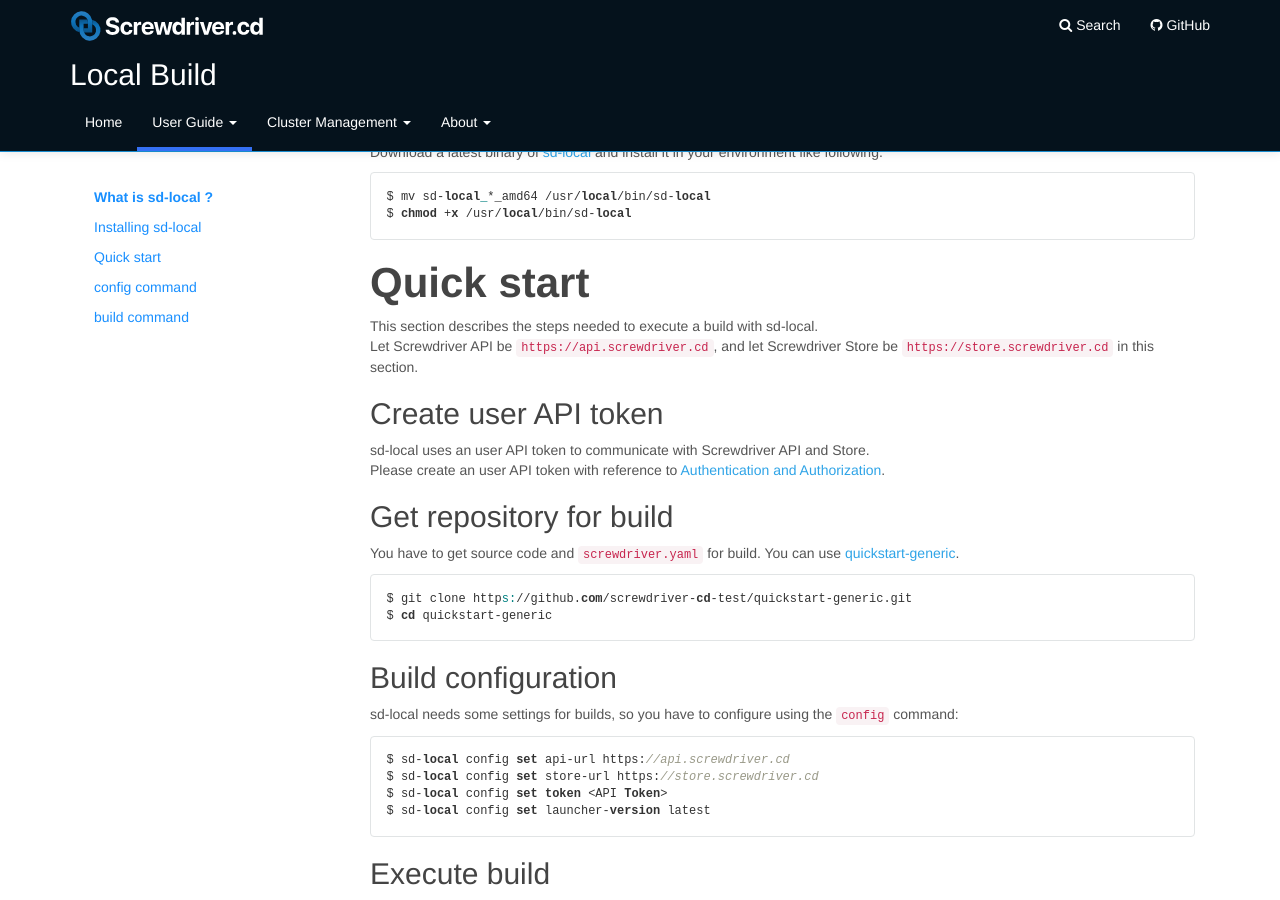
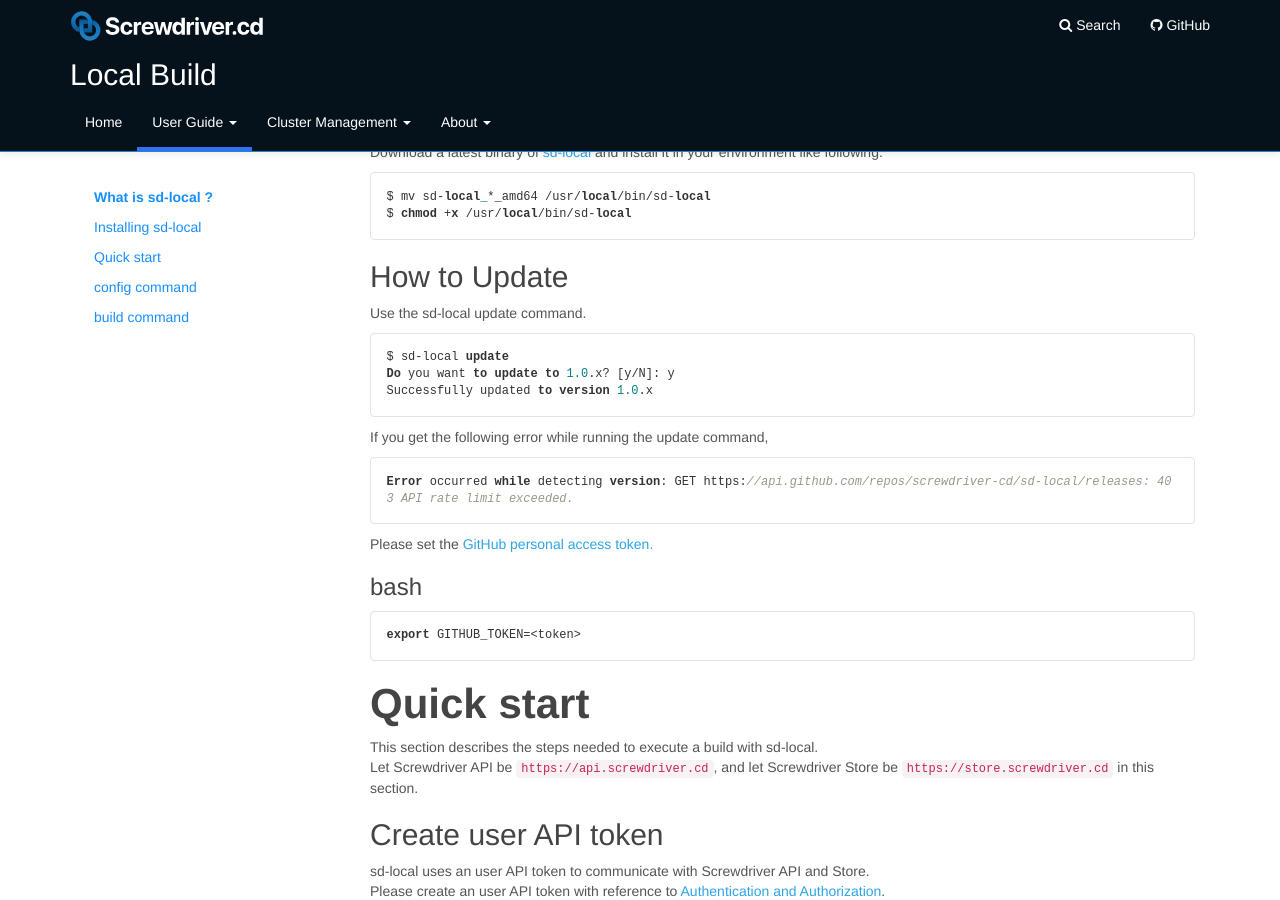
Before and after one commit to screwdriver-cd/guide, a Jekyll site: the page built from docs/user-guide/local.md, in a window 1280 px wide and 900 px high, scrolled down 419 px. Built offline with Jekyll 4.4.1, drawn with Linux system fonts in a browser that asks for light colours.

Commit message:
feat: Add update command to sd-local (#416)

````diff
--- a/docs/user-guide/local.md
+++ b/docs/user-guide/local.md
@@ -36,6 +36,23 @@ Download a latest binary of [sd-local](https://github.com/screwdriver-cd/sd-loca
 $ mv sd-local_*_amd64 /usr/local/bin/sd-local
 $ chmod +x /usr/local/bin/sd-local
 ```
+## How to Update
+Use the sd-local update command.
+```bash
+$ sd-local update
+Do you want to update to 1.0.x? [y/N]: y
+Successfully updated to version 1.0.x
+```
+If you get the following error while running the update command,
+```
+Error occurred while detecting version: GET https://api.github.com/repos/screwdriver-cd/sd-local/releases: 403 API rate limit exceeded.
+```
+Please set the [GitHub personal access token.](https://docs.github.com/en/free-pro-team@latest/github/authenticating-to-github/creating-a-personal-access-token)
+### bash
+```bash
+export GITHUB_TOKEN=<token>
+```
+
 
 # Quick start
 This section describes the steps needed to execute a build with sd-local.
````
